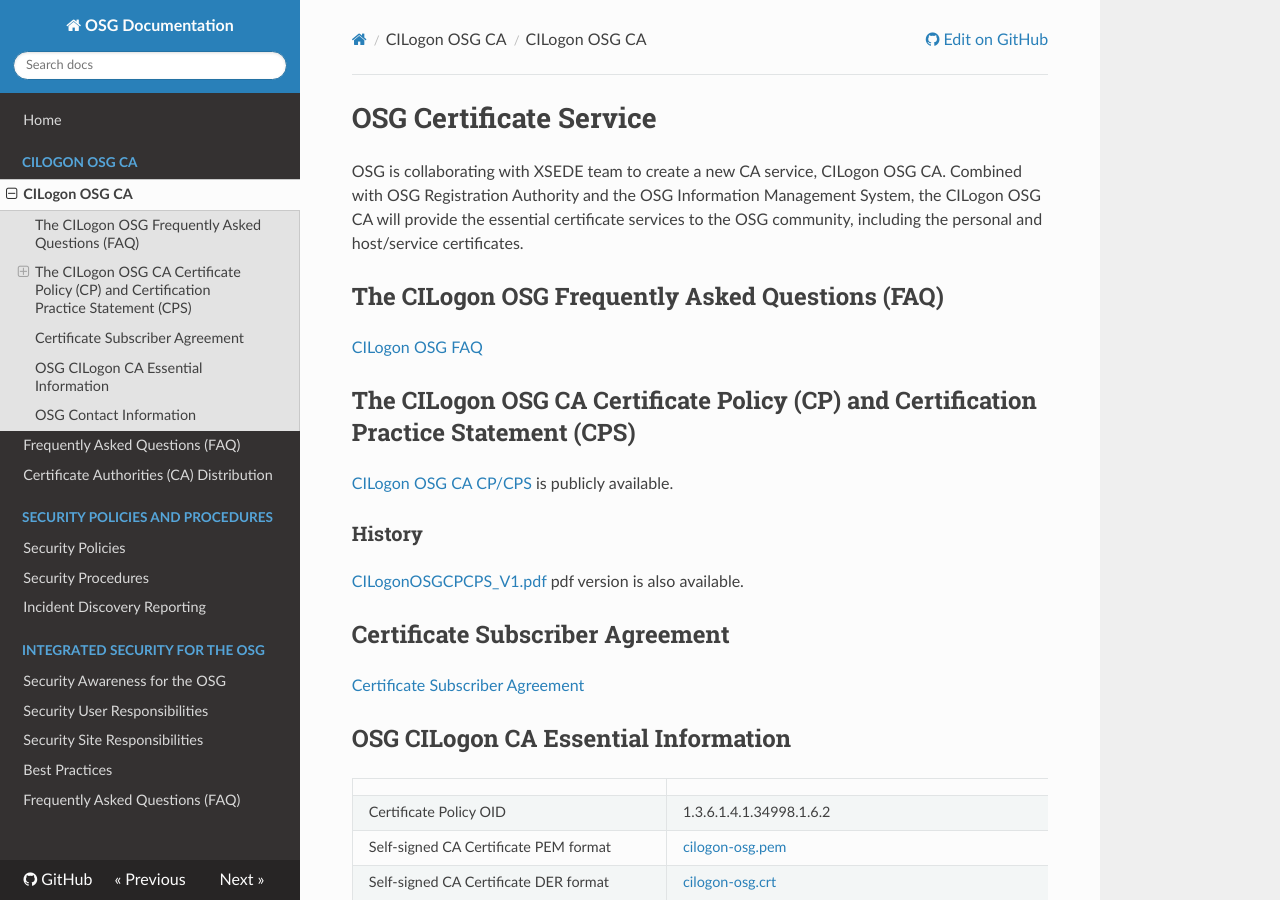
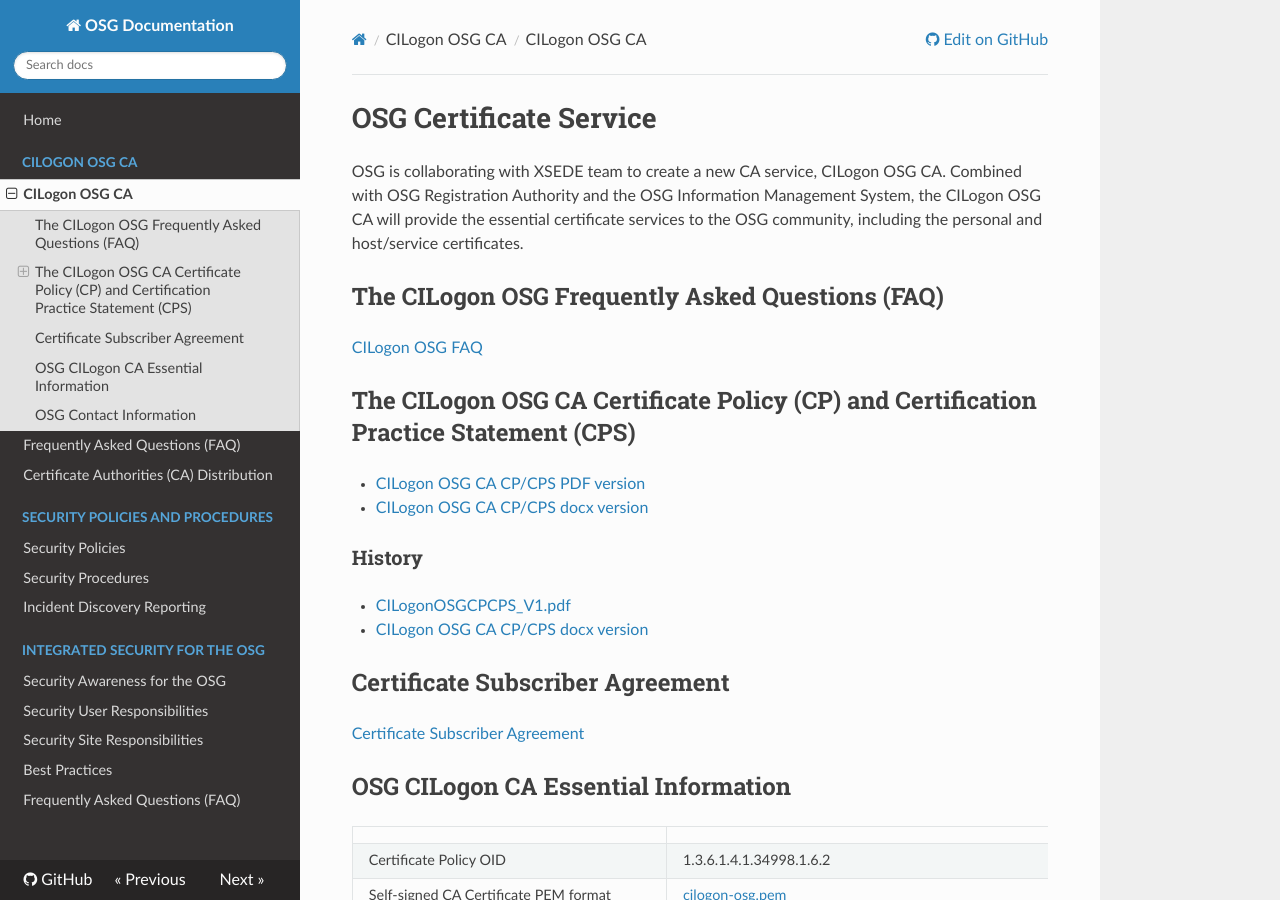
Before and after one commit to opensciencegrid/security, an MkDocs documentation site: the page built from docs/OSGCertificateService.md, in a window 1280 px wide and 900 px high. Built offline with MkDocs 1.6.1, drawn with Linux system fonts in a browser that asks for light colours; nearby versions of some CDN libraries; old or Windows-style settings are respelled for this version of MkDocs.

Commit message:
Update OSGCertificateService.md

```diff
--- a/docs/OSGCertificateService.md
+++ b/docs/OSGCertificateService.md
@@ -6,16 +6,17 @@
 [CILogon OSG FAQ](CILogonOSGFAQ)
 
 ## The CILogon OSG CA Certificate Policy (CP) and Certification Practice Statement (CPS)
-[CILogon OSG CA CP/CPS](cilogonosgca/CILogonOSGCPCPS.pdf) is publicly available.
+- [CILogon OSG CA CP/CPS PDF version](cilogonosgca/CILogonOSGCPCPS.pdf)
+- [CILogon OSG CA CP/CPS docx version](cilogonosgca/CILogonOSGCPCPS_V2.docx)
 
 ### History
-[CILogonOSGCPCPS\_V1.pdf](cilogonosgca/CILogonOSGCPCPS_V1.pdf) pdf version is also available.
+- [CILogonOSGCPCPS\_V1.pdf](cilogonosgca/CILogonOSGCPCPS_V1.pdf)
+- [CILogon OSG CA CP/CPS docx version](cilogonosgca/ILogonOSGCPCPS_Final_V1.docx)
 
 ## Certificate Subscriber Agreement
 [Certificate Subscriber Agreement](cilogonosgca/IGTF_CERTIFICATE_SUBSCRIBER_AGREEMENT.pdf)
 
 ## OSG CILogon CA Essential Information
-
 |                                            |                                                                       |
 |--------------------------------------------|-----------------------------------------------------------------------|
 | Certificate Policy OID                     | 1.3.6.1.4.1.34998.1.6.2                                               |
```
